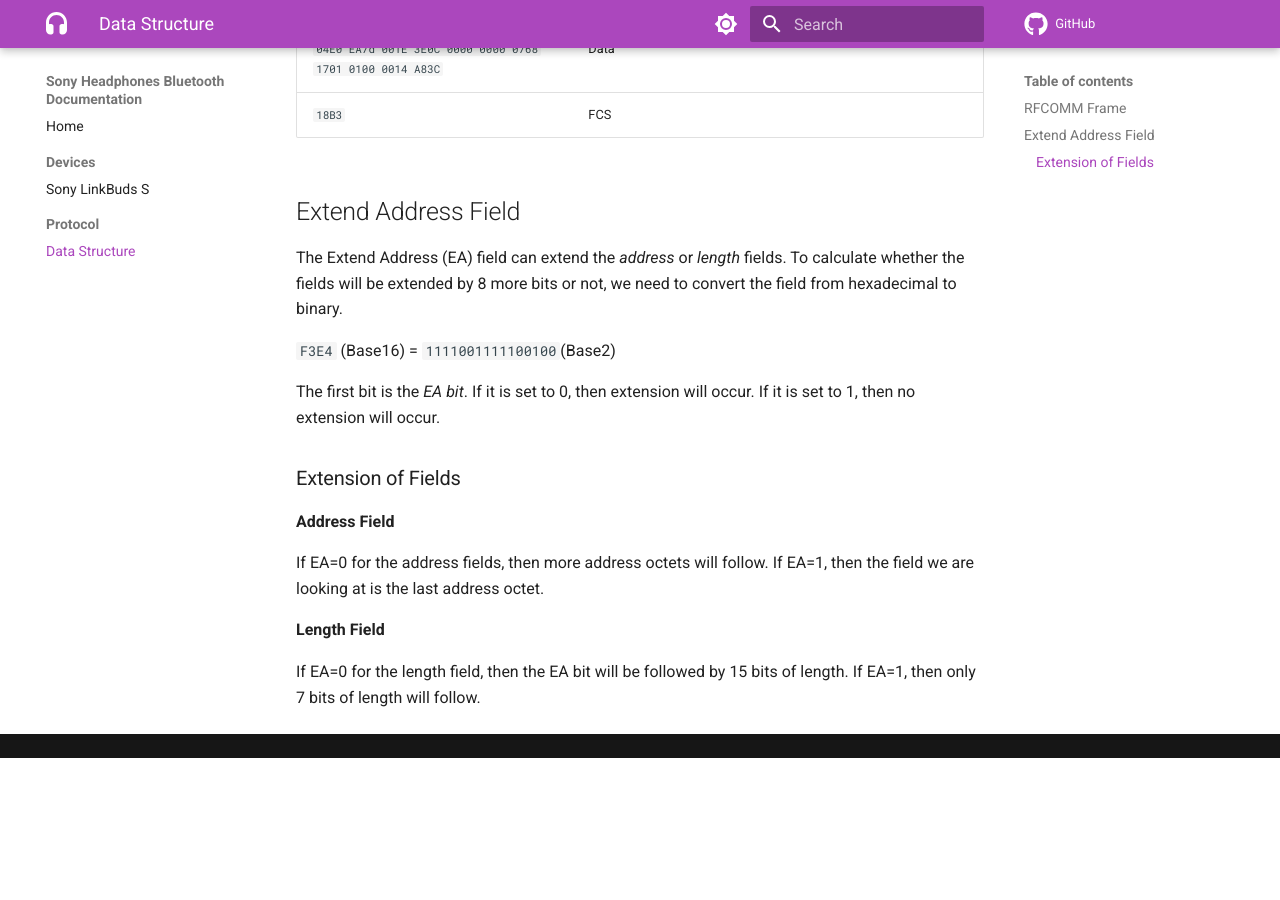
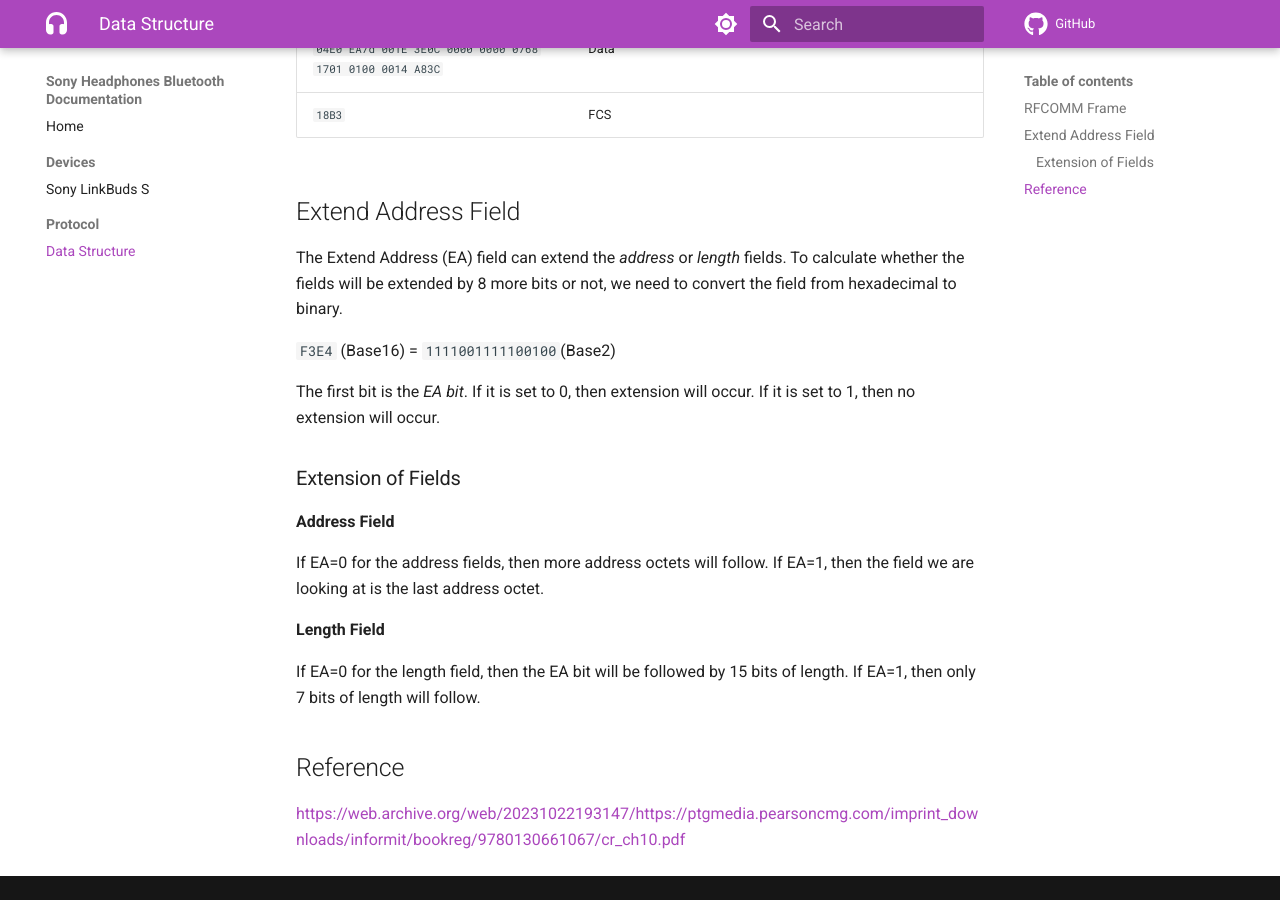
Before and after one commit to ohm-app/sony-headphones-bluetooth-documentation, an MkDocs documentation site: the page built from docs/Protocol/Data Structure.md, in a window 1280 px wide and 900 px high, scrolled down 1227 px. Built offline with MkDocs 1.6.1 and Material for MkDocs 9.7.7, drawn with Linux system fonts in a browser that asks for light colours; comment, search, counter and statistics services are not loaded; before the commit the page ends 1985 px from its top, so only the background shows below that.

Commit message:
Add reference to length field in Data Structure.md

```diff
--- a/docs/Protocol/Data Structure.md
+++ b/docs/Protocol/Data Structure.md
@@ -57,3 +57,6 @@ looking at is the last address octet.
 
 If EA=0 for the length field, then the EA bit will be followed by 15 bits of length. If EA=1, then
 only 7 bits of length will follow.
+
+## Reference
+<https://web.archive.org/web/20231022193147/https://ptgmedia.pearsoncmg.com/imprint_downloads/informit/bookreg/9780130661067/cr_ch10.pdf>
```
